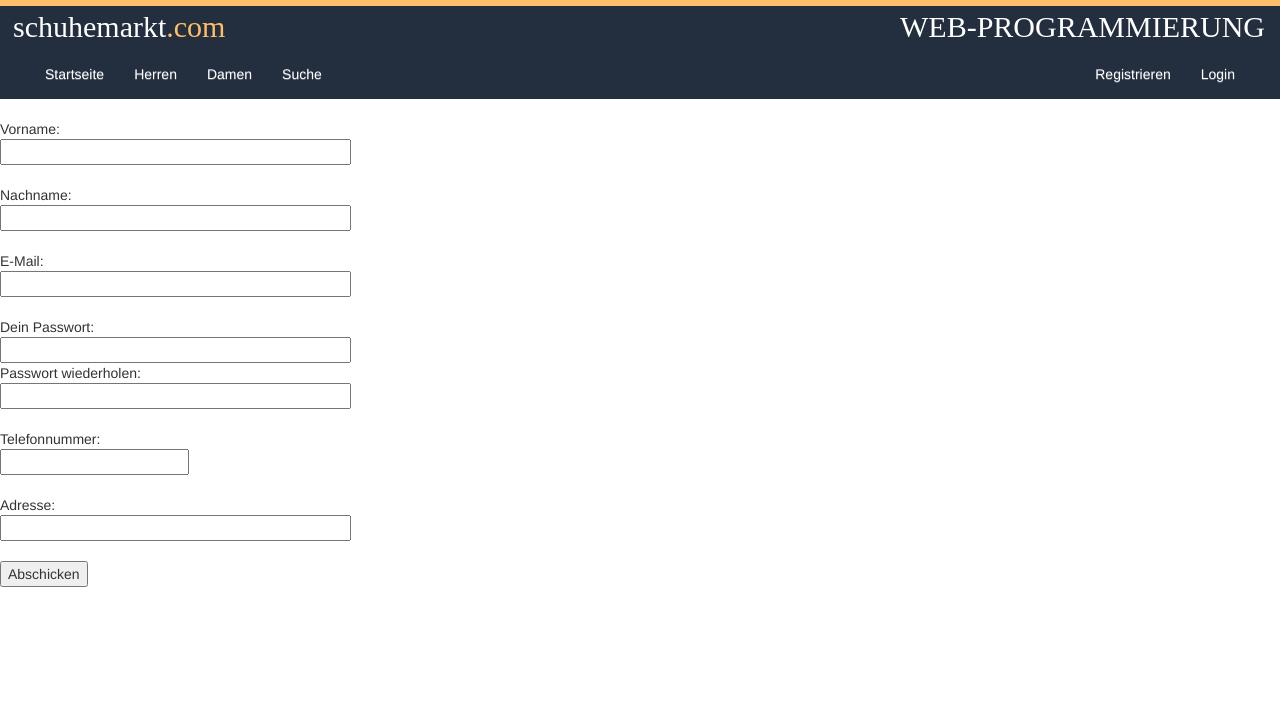
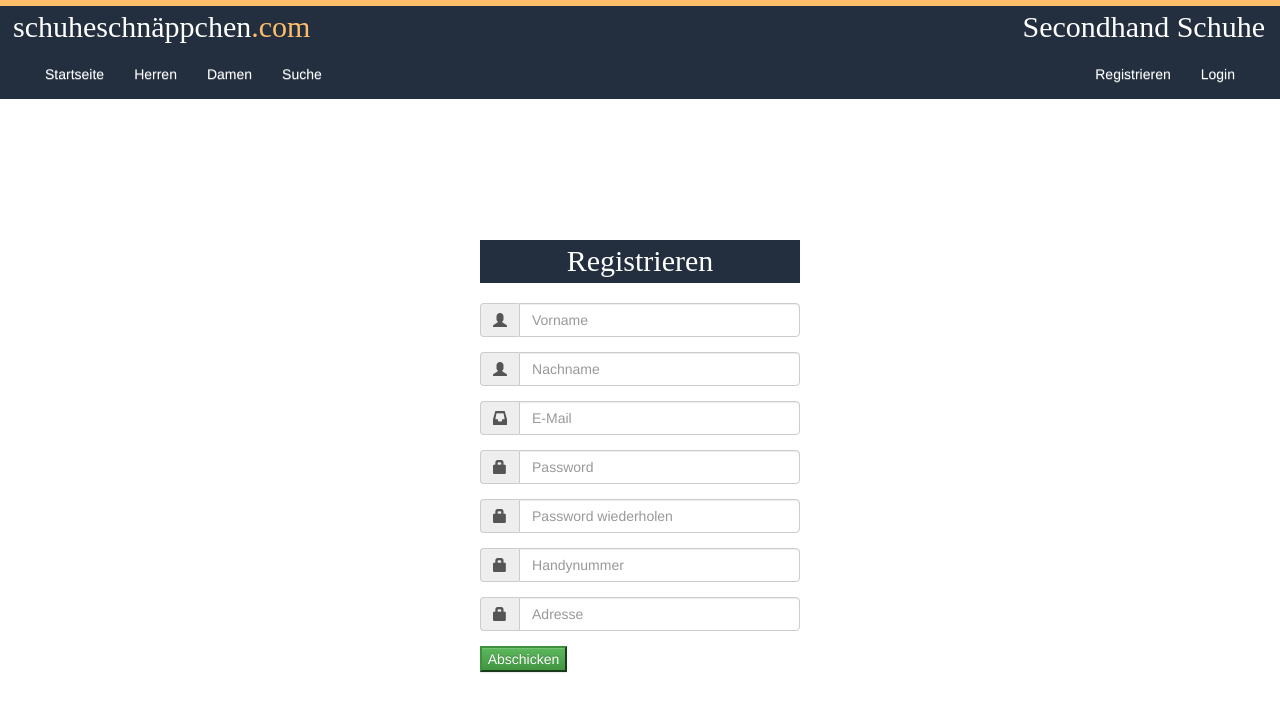
Before and after one commit to mertowski/WebShop, a PHP site: page /registrieren.php in a window 1280 px wide. Shown: the top 712 px of the page. Run offline with PHP 8.4, Linux system fonts and the light colour scheme; a user stored in the database is signed in; some web fonts are replaced.

Commit message:
no message

```diff
--- a/damen.php
+++ b/damen.php
@@ -41,11 +41,11 @@ include 'dbConfig.php';
     <!-- top Grid burada bitiyor -->
 
 
-        <!-- Logo Grid-->
+<!-- Logo Grid-->
     <div class="container-fluid"
 <div class="row" id="logo">
 
-  <div class="col-lg-12" id="loggo">schuhemarkt<span class='dotcom'>.com</span><span class='logosag'>WEB-PROGRAMMIERUNG</span></div>
+  <div class="col-lg-12" id="loggo">schuheschnäppchen<span class='dotcom'>.com</span><span class='logosag'>Secondhand Schuhe</span></div>
 </div>
 </div>
         <!-- Logo Grid-->
--- a/herren.php
+++ b/herren.php
@@ -42,11 +42,11 @@ include 'dbConfig.php';
     <!-- top Grid burada bitiyor -->
 
 
-        <!-- Logo Grid-->
+<!-- Logo Grid-->
     <div class="container-fluid"
 <div class="row" id="logo">
 
-  <div class="col-lg-12" id="loggo">schuhemarkt<span class='dotcom'>.com</span><span class='logosag'>WEB-PROGRAMMIERUNG</span></div>
+  <div class="col-lg-12" id="loggo">schuheschnäppchen<span class='dotcom'>.com</span><span class='logosag'>Secondhand Schuhe</span></div>
 </div>
 </div>
         <!-- Logo Grid-->
--- a/index.html
+++ b/index.html
@@ -32,11 +32,11 @@
     <!-- top Grid burada bitiyor -->
 
 
-        <!-- Logo Grid-->
+<!-- Logo Grid-->
     <div class="container-fluid"
 <div class="row" id="logo">
 
-  <div class="col-lg-12" id="loggo">schuhemarkt<span class='dotcom'>.com</span><span class='logosag'>WEB-PROGRAMMIERUNG</span></div>
+  <div class="col-lg-12" id="loggo">schuheschnäppchen<span class='dotcom'>.com</span><span class='logosag'>Secondhand Schuhe</span></div>
 </div>
 </div>
         <!-- Logo Grid-->
--- a/login.php
+++ b/login.php
@@ -71,7 +71,7 @@ die('Login erfolgreich. Weiter zur <a href="index.html">Startseite</a>');
     <div class="container-fluid"
 <div class="row" id="logo">
 
-  <div class="col-lg-12" id="loggo">schuhemarkt<span class='dotcom'>.com</span><span class='logosag'>WEB-PROGRAMMIERUNG</span></div>
+  <div class="col-lg-12" id="loggo">schuheschnäppchen<span class='dotcom'>.com</span><span class='logosag'>Secondhand Schuhe</span></div>
 </div>
 </div>
         <!-- Logo Grid-->
--- a/orderSuccess.php
+++ b/orderSuccess.php
@@ -49,7 +49,7 @@ if(!isset($_REQUEST['id'])){
     <div class="container-fluid"
 <div class="row" id="logo">
 
-  <div class="col-lg-12" id="loggo">schuhemarkt<span class='dotcom'>.com</span><span class='logosag'>WEB-PROGRAMMIERUNG</span></div>
+  <div class="col-lg-12" id="loggo">schuheschnäppchen<span class='dotcom'>.com</span><span class='logosag'>Secondhand Schuhe</span></div>
 </div>
 </div>
         <!-- Logo Grid-->
--- a/registrieren.php
+++ b/registrieren.php
@@ -44,11 +44,11 @@ $pdo = new PDO('mysql:host=localhost;dbname=webshop', 'root', '');
     <!-- top Grid burada bitiyor -->
 
 
-        <!-- Logo Grid-->
+<!-- Logo Grid-->
     <div class="container-fluid"
 <div class="row" id="logo">
 
-  <div class="col-lg-12" id="loggo">schuhemarkt<span class='dotcom'>.com</span><span class='logosag'>WEB-PROGRAMMIERUNG</span></div>
+  <div class="col-lg-12" id="loggo">schuheschnäppchen<span class='dotcom'>.com</span><span class='logosag'>Secondhand Schuhe</span></div>
 </div>
 </div>
         <!-- Logo Grid-->
@@ -150,32 +150,60 @@ if(isset($_GET['register'])) {
 if($showFormular) {
 ?>
 
-<form action="?register=1" method="post">
-
-Vorname:<br>
-<input type="name" size="40" maxlength="250" name="vorname" ><br><br>
-Nachname:<br>
-<input type="name" size="40" maxlength="250" name="nachname"><br><br>
 
 
-E-Mail:<br>
-<input type="email" size="40" maxlength="250" name="email"><br><br>
+<div class="container">
+  <div class="row">
+    <div class="Absolute-Center is-Responsive">
+      <div id="logo" style="color: white; text-align: center;">Registrieren</div>
+      <br>
 
-Dein Passwort:<br>
-<input type="password" size="40"  maxlength="250" name="passwort"><br>
+      <div class="col-xl-12">
+        <form action="?register=1" method="post">
+          <div class="form-group input-group">
+            <span class="input-group-addon"><i class="glyphicon glyphicon-user"></i></span>
+            <input class="form-control" type="vorname" name='vorname' placeholder="Vorname"/>
+          </div>
+          <div class="form-group input-group">
+            <span class="input-group-addon"><i class="glyphicon glyphicon-user"></i></span>
+            <input class="form-control" type="nachname" name='nachname' placeholder="Nachname"/>
+          </div>
 
-Passwort wiederholen:<br>
-<input type="password" size="40" maxlength="250" name="passwort2"><br><br>
+          <div class="form-group input-group">
+            <span class="input-group-addon"><i class="glyphicon glyphicon-inbox"></i></span>
+            <input class="form-control" type="email" name='email' placeholder="E-Mail"/>
+          </div>
 
-Telefonnummer:<br>
-<input type="number" size="40" maxlength="250" name="phone"><br><br>
 
-Adresse:<br>
-<input type="adress" size="40" maxlength="250" name="adresse"><br><br>
 
-<input type="submit" value="Abschicken">
-</form>
+          <div class="form-group input-group">
+            <span class="input-group-addon"><i class="glyphicon glyphicon-lock"></i></span>
+            <input class="form-control" type="password" name='passwort' placeholder="Password"/>
+          </div>
 
+          <div class="form-group input-group">
+            <span class="input-group-addon"><i class="glyphicon glyphicon-lock"></i></span>
+            <input class="form-control" type="password" name='passwort2' placeholder="Password wiederholen"/>
+          </div>
+
+          <div class="form-group input-group">
+            <span class="input-group-addon"><i class="glyphicon glyphicon-lock"></i></span>
+            <input class="form-control" type="number" name='phone' placeholder="Handynummer"/>
+          </div>
+
+          <div class="form-group input-group">
+            <span class="input-group-addon"><i class="glyphicon glyphicon-lock"></i></span>
+            <input class="form-control" type="adress" name='adresse' placeholder="Adresse"/>
+          </div>
+
+
+          <div class="form-group">
+          <div class="col-sm-12 col-md-10 col-md-offset-1">
+            <input type="submit" class="btn-success" value="Abschicken" style="margin-left: -42px;">
+          </div>
+          </div>
+          <br>
+          <br>
 <?php
 } //Ende von if($showFormular)
 ?>
--- a/suche.php
+++ b/suche.php
@@ -80,11 +80,11 @@ padding: 6px 24px;
     <!-- top Grid burada bitiyor -->
 
 
-        <!-- Logo Grid-->
+<!-- Logo Grid-->
     <div class="container-fluid"
 <div class="row" id="logo">
 
-  <div class="col-lg-12" id="loggo">schuhemarkt<span class='dotcom'>.com</span><span class='logosag'>WEB-PROGRAMMIERUNG</span></div>
+  <div class="col-lg-12" id="loggo">schuheschnäppchen<span class='dotcom'>.com</span><span class='logosag'>Secondhand Schuhe</span></div>
 </div>
 </div>
         <!-- Logo Grid-->
--- a/viewCart.php
+++ b/viewCart.php
@@ -66,7 +66,7 @@ $cart = new Cart;
     <div class="container-fluid"
 <div class="row" id="logo">
 
-  <div class="col-lg-12" id="loggo">schuhemarkt<span class='dotcom'>.com</span><span class='logosag'>WEB-PROGRAMMIERUNG</span></div>
+  <div class="col-lg-12" id="loggo">schuheschnäppchen<span class='dotcom'>.com</span><span class='logosag'>Secondhand Schuhe</span></div>
 </div>
 </div>
         <!-- Logo Grid-->
```
Also changed, not shown: checkout.php (+4 -3 lines).
